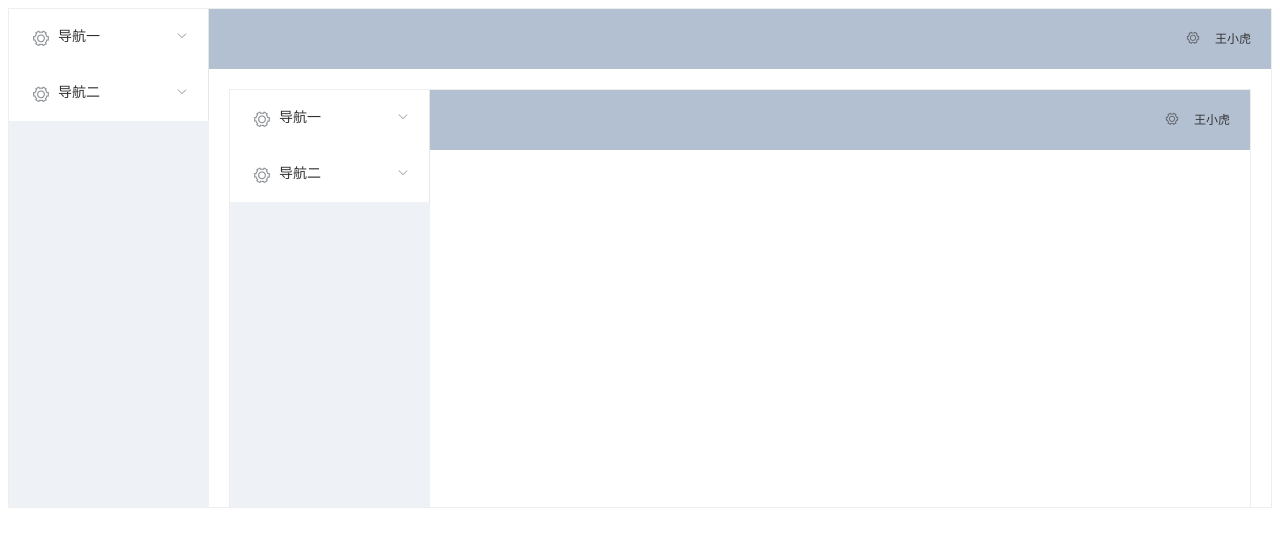
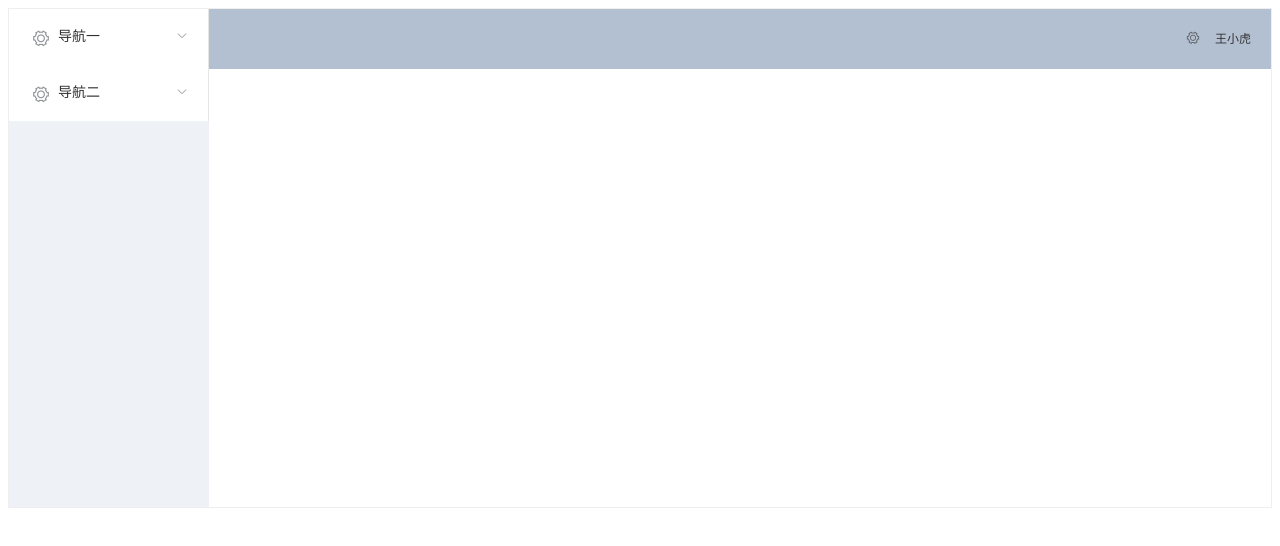
Before and after one commit to xuehuafeiwu1997/book-vue, a Vue app: page / in a window 1280 px wide. Shown: the top 546 px of the page. Built offline with nearby package versions, Linux system fonts and the light colour scheme.

Commit message:
使用Index.vue解决了嵌套的问题

```diff
--- a/src/App.vue
+++ b/src/App.vue
@@ -1,7 +1,8 @@
 <template>
   <div id="app">
-    <el-container style="height: 500px; border: 1px solid #eee">
-      <el-aside width="200px" style="background-color: rgb(238, 241, 246)">
+    <router-view></router-view>
+<!--    <el-container style="height: 500px; border: 1px solid #eee">-->
+<!--      <el-aside width="200px" style="background-color: rgb(238, 241, 246)">-->
 <!--        <el-menu :default-openeds="['1', '3']" :default-active="'1-2'">-->
 
 <!--          <el-submenu index="1">-->
@@ -15,34 +16,34 @@
 <!--            </el-submenu>-->
 <!--          </el-submenu>-->
 <!--        </el-menu>-->
-        <el-menu>
-          <el-submenu v-for="(item,index) in $router.options.routes" :index="index+''">
-            <template slot="title"><i class="el-icon-setting"></i>{{item.name}}</template>
-            <el-menu-item v-for="(item2,index2) in item.children" :index="index + '-' +index2">
-              {{item2.name}}
-            </el-menu-item>
-          </el-submenu>
-        </el-menu>
-      </el-aside>
+<!--        <el-menu>-->
+<!--          <el-submenu v-for="(item,index) in $router.options.routes" :index="index+''">-->
+<!--            <template slot="title"><i class="el-icon-setting"></i>{{item.name}}</template>-->
+<!--            <el-menu-item v-for="(item2,index2) in item.children" :index="index + '-' +index2">-->
+<!--              {{item2.name}}-->
+<!--            </el-menu-item>-->
+<!--          </el-submenu>-->
+<!--        </el-menu>-->
+<!--      </el-aside>-->
 
-      <el-container>
-        <el-header style="text-align: right; font-size: 12px">
-          <el-dropdown>
-            <i class="el-icon-setting" style="margin-right: 15px"></i>
-            <el-dropdown-menu slot="dropdown">
-              <el-dropdown-item>查看</el-dropdown-item>
-              <el-dropdown-item>新增</el-dropdown-item>
-              <el-dropdown-item>删除</el-dropdown-item>
-            </el-dropdown-menu>
-          </el-dropdown>
-          <span>王小虎</span>
-        </el-header>
+<!--      <el-container>-->
+<!--        <el-header style="text-align: right; font-size: 12px">-->
+<!--          <el-dropdown>-->
+<!--            <i class="el-icon-setting" style="margin-right: 15px"></i>-->
+<!--            <el-dropdown-menu slot="dropdown">-->
+<!--              <el-dropdown-item>查看</el-dropdown-item>-->
+<!--              <el-dropdown-item>新增</el-dropdown-item>-->
+<!--              <el-dropdown-item>删除</el-dropdown-item>-->
+<!--            </el-dropdown-menu>-->
+<!--          </el-dropdown>-->
+<!--          <span>王小虎</span>-->
+<!--        </el-header>-->
 
-        <el-main>
-          <router-view></router-view>
-        </el-main>
-      </el-container>
-    </el-container>
+<!--        <el-main>-->
+<!--          <router-view></router-view>-->
+<!--        </el-main>-->
+<!--      </el-container>-->
+<!--    </el-container>-->
   </div>
 </template>
 
--- /dev/null
+++ b/src/views/Index.vue
@@ -0,0 +1,43 @@
+<template>
+  <el-container style="height: 500px; border: 1px solid #eee">
+    <el-aside width="200px" style="background-color: rgb(238, 241, 246)">
+      <el-menu>
+    <el-submenu v-for="(item,index) in $router.options.routes" :index="index+''">
+      <template slot="title"><i class="el-icon-setting"></i>{{item.name}}</template>
+      <el-menu-item v-for="(item2,index2) in item.children" :index="index + '-' +index2">
+        {{item2.name}}
+      </el-menu-item>
+    </el-submenu>
+  </el-menu>
+  </el-aside>
+
+  <el-container>
+    <el-header style="text-align: right; font-size: 12px">
+      <el-dropdown>
+        <i class="el-icon-setting" style="margin-right: 15px"></i>
+        <el-dropdown-menu slot="dropdown">
+          <el-dropdown-item>查看</el-dropdown-item>
+          <el-dropdown-item>新增</el-dropdown-item>
+          <el-dropdown-item>删除</el-dropdown-item>
+        </el-dropdown-menu>
+      </el-dropdown>
+      <span>王小虎</span>
+    </el-header>
+
+    <el-main>
+      <router-view></router-view>
+    </el-main>
+  </el-container>
+  </el-container>
+
+</template>
+
+<script>
+export default {
+  name: "Index"
+}
+</script>
+
+<style scoped>
+
+</style>
```
Also changed, not shown: src/router/index.js (+4 -3 lines).
